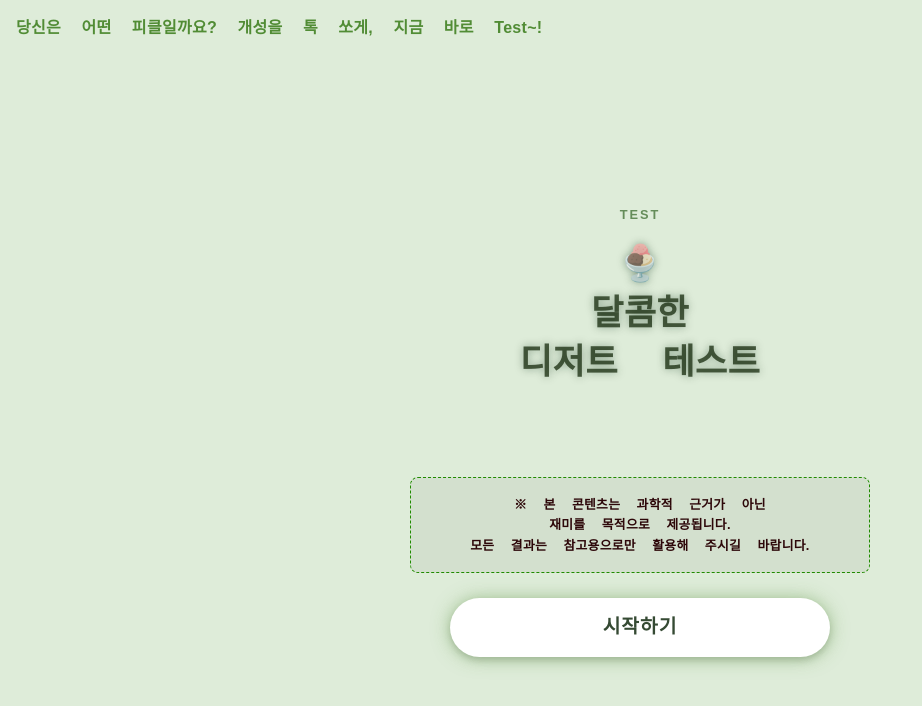
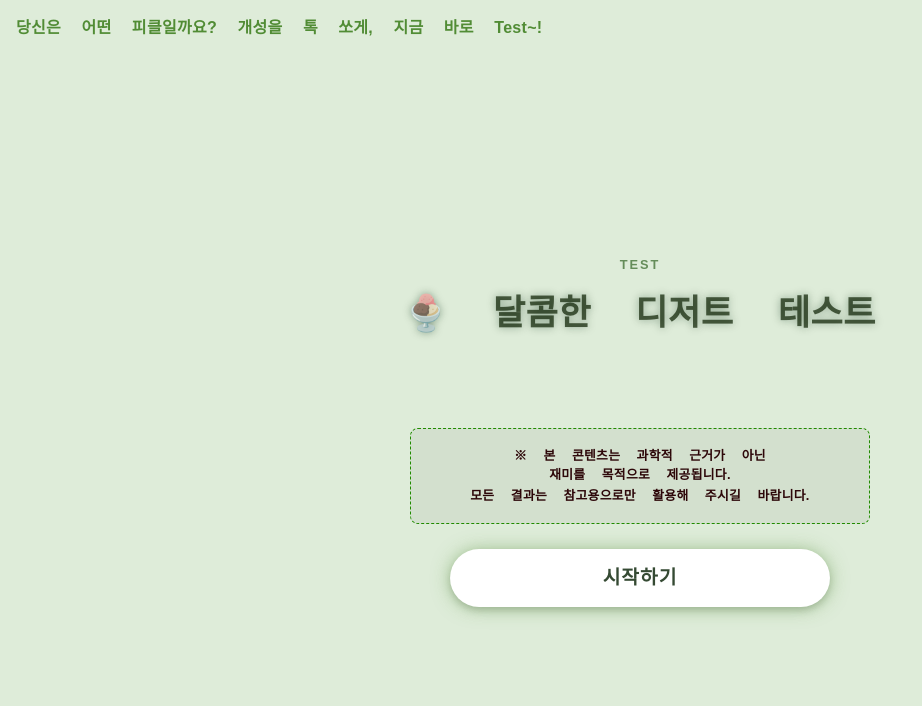
Before and after one commit to dahyeon777/pickle-test-nextjs, a Next.js app: page /testReady/1 in a window 1280 px wide. Shown: the top 706 px of the page, without its empty margins (0-922 px from the left). Built offline with nearby package versions, Linux system fonts and the light colour scheme; a web font is replaced by a local one.

Commit message:
수정 전 커밋

```diff
--- a/src/allTestData/night_test/testData1.js
+++ b/src/allTestData/night_test/testData1.js
@@ -3,7 +3,7 @@
 export const horrorTestData1 = {
   id: 1,
   path: "/img/horror_test_main/horror1.png",
-  title: "📢\n「아직 당신의 이름은\n불리지 않았습니다」",
+  title: "📢\n「아직 당신의\n이름은 불리지\n않았습니다」",
   tags: [
     "공포", "미스테리", "호러", "스릴러", "이름",
     "대기실", "호출", "쪽지", "경고", "괴담",
--- a/src/app/testReady/[testId]/page.module.css
+++ b/src/app/testReady/[testId]/page.module.css
@@ -43,8 +43,6 @@
   font-weight: bold;
   line-height: 1.4;
   margin: 0;
-  /* ✨ 중요: \n 줄바꿈을 화면에 그대로 보여주는 속성 */
-  white-space: pre-wrap;
   word-break: keep-all;
   text-shadow: 0 0 8px rgba(7, 45, 18, 0.4);
 }
```
